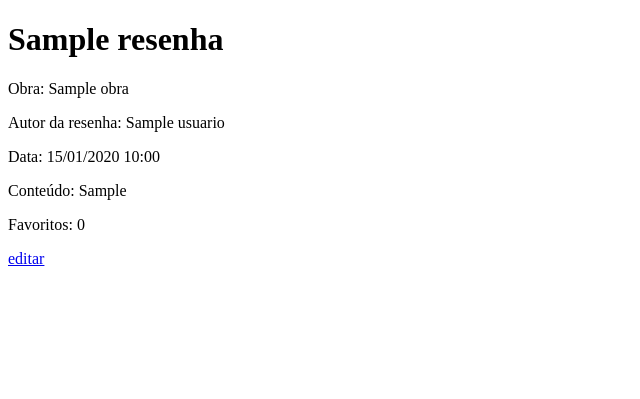
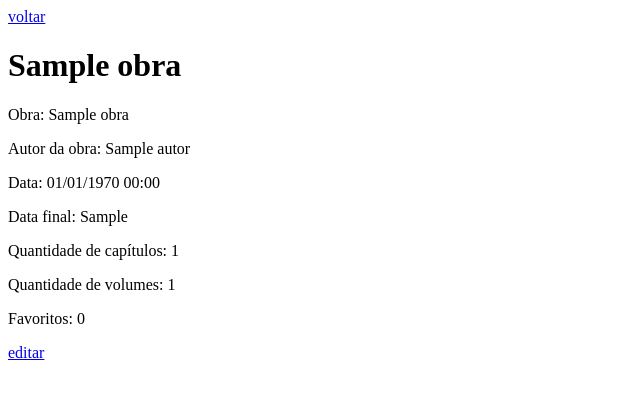
Before and after one commit to kowakop/resenhadw, a PHP site: page /obra/pagina.php?id=1 in a window 1280 px wide. Shown: the top 399 px of the page, without its empty margins (0-640 px from the left). Run offline with PHP 8.4, Linux system fonts and the light colour scheme; the visitor is signed in with stand-in values (Sample User, id 1); tables that the repository leaves empty hold one stand-in row (values such as "Sample post"); data that the repository does not hold is empty.

Commit message:
obra salvar e pag (putz)

```diff
--- a/obra/pagina.php
+++ b/obra/pagina.php
@@ -4,20 +4,23 @@ require_once "../verificar_user.php";
 
 $id = $_GET['id'];
 
-$sqlResenha = "SELECT
-    resenha_id,
-    resenha_titulo,
-    resenha_data,
-    resenha_conteudo,
-    resenha_usuario_id,
-    resenha_obra_id
-FROM resenha
-WHERE resenha_id = ?";
-$comando = mysqli_prepare($conexao, $sqlResenha);
+$sqlObra = "SELECT
+    obra_id,
+    obra_nome,
+    obra_data_inicio,
+    obra_data_final,
+    obra_qtd_capitulos,
+    obra_qtd_volumes,
+    autor_nome,
+    obra_foto
+FROM obra
+INNER JOIN autor ON obra_autor_id = autor_id
+WHERE obra_id = ?";
+$comando = mysqli_prepare($conexao, $sqlObra);
 mysqli_stmt_bind_param($comando, "i", $id);
 mysqli_stmt_execute($comando);
 
-$resultados_resenha = mysqli_stmt_get_result($comando);
+$resultados_obra = mysqli_stmt_get_result($comando);
 
 //favoritos
 $sql = "SELECT COUNT(*) AS qtd_favoritos
@@ -30,27 +33,6 @@ $resultados_fav = mysqli_stmt_get_result($comando);
 
 $qtd_favoritos = mysqli_fetch_assoc($resultados_fav)['qtd_favoritos'];
 
-//obra relacionada
-$sql = "SELECT obra_nome
-           FROM obra
-           WHERE obra_id = (SELECT resenha_obra_id FROM resenha WHERE resenha_id = ?)";
-$comando = mysqli_prepare($conexao, $sql);
-mysqli_stmt_bind_param($comando, "i", $id);
-mysqli_stmt_execute($comando);
-$resultados_obra = mysqli_stmt_get_result($comando);
-
-$obra_nome = mysqli_fetch_assoc($resultados_obra)['obra_nome'];
-
-//usuario que fez a resenha
-$sql = "SELECT usuario_nome
-           FROM usuario
-           WHERE usuario_id = (SELECT resenha_usuario_id FROM resenha WHERE resenha_id = ?)";
-$comando = mysqli_prepare($conexao, $sql);
-mysqli_stmt_bind_param($comando, "i", $id);
-mysqli_stmt_execute($comando);
-$resultados_user = mysqli_stmt_get_result($comando);
-
-$usuario_nome = mysqli_fetch_assoc($resultados_user)['usuario_nome'];
 
 ?>
 <!DOCTYPE html>
@@ -63,23 +45,27 @@ $usuario_nome = mysqli_fetch_assoc($resultados_user)['usuario_nome'];
 </head>
 
 <body>
+    <a href="../index.php?url=listar.php%3Fobjeto%3Dobra">voltar</a>
     <?php
 
-    if ($resenha = mysqli_fetch_assoc($resultados_resenha)) {
+    if ($obra = mysqli_fetch_assoc($resultados_obra)) {
 
-        echo "<div class='resenha'>";
-        echo "<h1>" . htmlspecialchars($resenha['resenha_titulo']) . "</h1>";
-        echo "<p><span>Obra:</span> " . htmlspecialchars($obra_nome) . "</p>";
-        echo "<p><span>Autor da resenha:</span> " . htmlspecialchars($usuario_nome) . "</p>";
-        echo "<p><span>Data:</span> " . date('d/m/Y H:i', strtotime($resenha['resenha_data'])) . "</p>";
-        echo "<p><span>Conteúdo:</span> " . nl2br(htmlspecialchars($resenha['resenha_conteudo'])) . "</p>";
+        echo "<div class='obra'>";
+        echo "<h1>" . htmlspecialchars($obra['obra_nome']) . "</h1>";
+        echo "<p><span>Obra:</span> " . htmlspecialchars($obra['obra_nome']) . "</p>";
+        echo "<p><span>Autor da obra:</span> " . htmlspecialchars($obra['autor_nome']) . "</p>";
+        echo "<p><span>Data:</span> " . date('d/m/Y H:i', strtotime($obra['obra_data_inicio'])) . "</p>";
+        echo "<p><span>Data final:</span> " . nl2br(htmlspecialchars($obra['obra_data_final'])) . "</p>";
+        echo "<p><span>Quantidade de capítulos:</span> " . nl2br(htmlspecialchars($obra['obra_qtd_capitulos'])) . "</p>";
+        echo "<p><span>Quantidade de volumes:</span> " . nl2br(htmlspecialchars($obra['obra_qtd_volumes'])) . "</p>";
         echo "<p>Favoritos: $qtd_favoritos</p>";
+
         if ($tipo == "admin") {
             echo "<a href='cadastrar.php?id=$id'>editar</a>";
         }
         echo "</div>";
     } else {
-        echo "Resenha não encontrada.";
+        echo "obra não encontrada.";
     }
     ?>
 </body>
```
Also changed, not shown: obra/salvar.php (+9 -9 lines).
